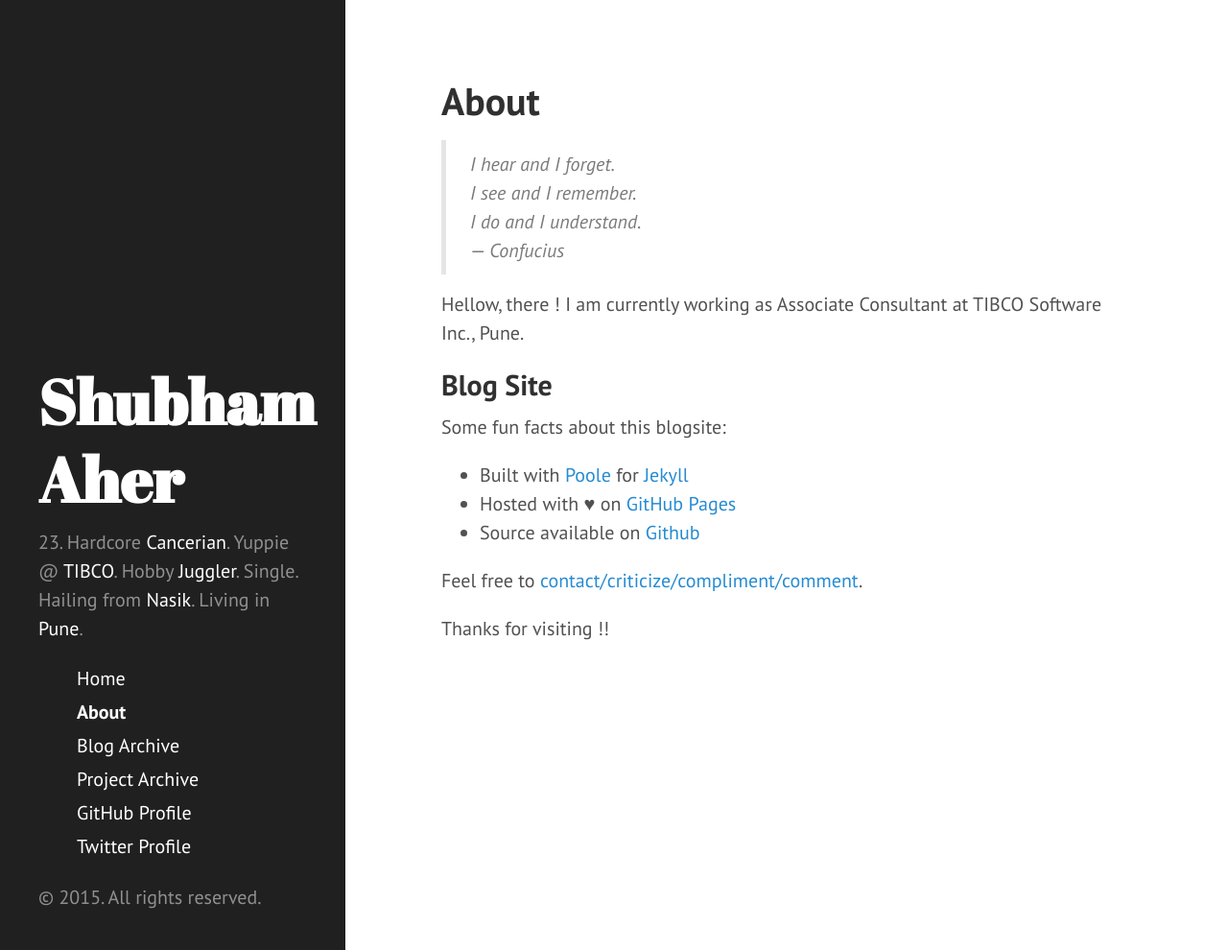
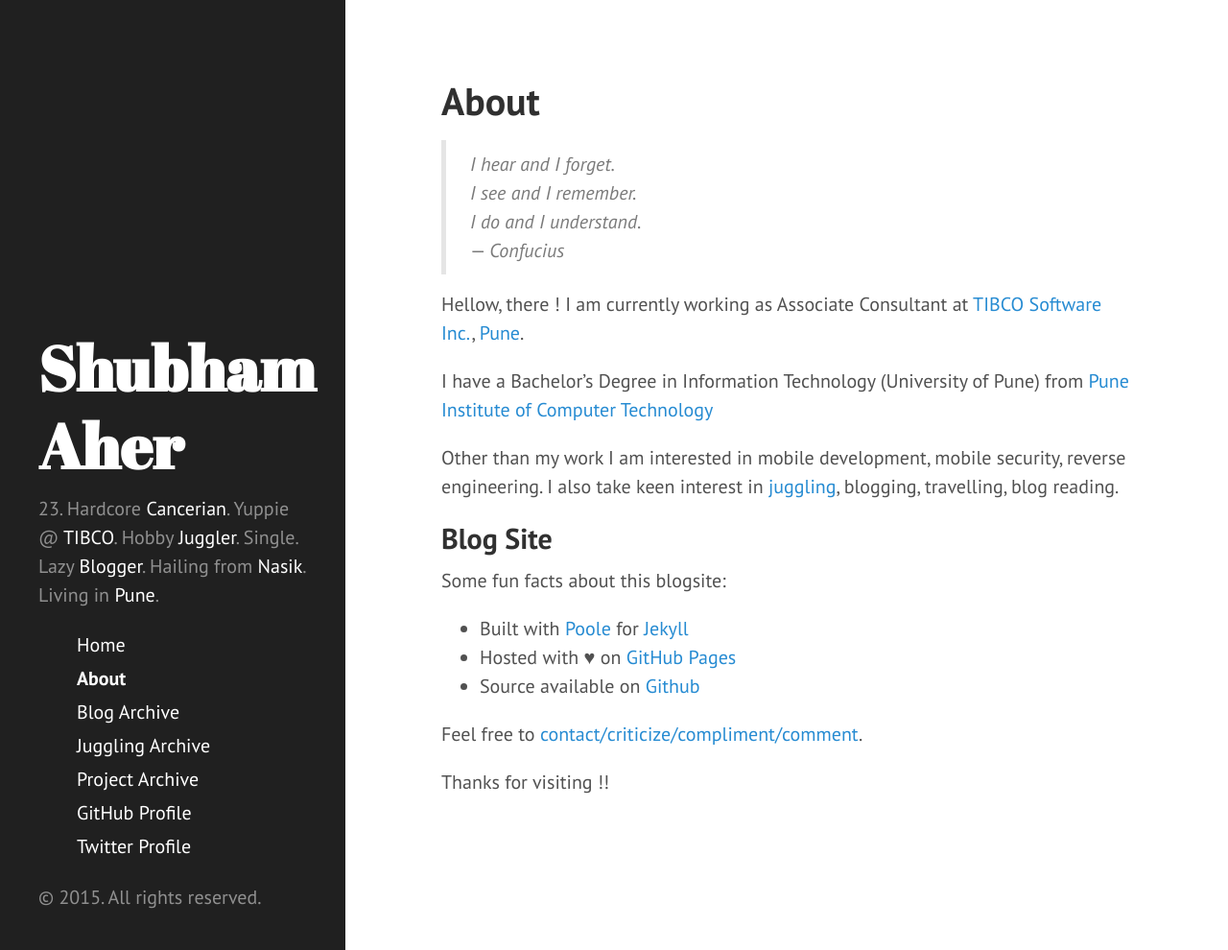
Before and after one commit to shubham-aher/shubham-aher.github.io, a Jekyll site: the page built from about.md, in a window 1280 px wide and 990 px high. Shown: the whole window at 96% size. Built offline with Jekyll 4.4.1, drawn with Linux system fonts in a browser that asks for light colours; Markdown is read by kramdown in place of the engine named in the settings.

Commit message:
Updating Blogsite. Second Edit.

```diff
--- a/_config.yml
+++ b/_config.yml
@@ -9,7 +9,7 @@ relative_permalinks: true
 # Setup
 title:            Shubham Aher
 tagline:          'Blog'
-description:      '23. Hardcore <a href="http://www.chetannarain.com/teaser.html#CancerMan" target="_blank">Cancerian</a>. Yuppie @ <a href="http://tibco.com" target="_blank">TIBCO</a>. Hobby <a href="http://shubhamaher.com/juggling" target="_blank">Juggler</a>. Single. Hailing from <a href="http://en.wikipedia.org/wiki/Nashik" target="_blank">Nasik</a>. Living in <a href="http://en.wikipedia.org/wiki/Pune" target="_blank">Pune</a>.'
+description:      '23. Hardcore <a href="http://www.chetannarain.com/teaser.html#CancerMan" target="_blank">Cancerian</a>. Yuppie @ <a href="http://tibco.com" target="_blank">TIBCO</a>. Hobby <a href="http://shubhamaher.com/juggling" target="_blank">Juggler</a>. Single. Lazy <a href="http://shubhamaher.com/blog">Blogger</a>. Hailing from <a href="http://en.wikipedia.org/wiki/Nashik" target="_blank">Nasik</a>. Living in <a href="http://en.wikipedia.org/wiki/Pune" target="_blank">Pune</a>.'
 url:              http://shubhamaher.com
 baseurl:          /
 
--- a/_layouts/default.html
+++ b/_layouts/default.html
@@ -2,6 +2,7 @@
 <html lang="en-us">
 
   {% include head.html %}
+  {% include google_analytics.html %}
 
   <body>
 
--- a/about.md
+++ b/about.md
@@ -6,7 +6,11 @@ title: About
 >*I hear and I forget.<br>I see and I remember.<br>I do and I understand.*<br>
   &mdash; *Confucius*
 
-Hellow, there ! I am currently working as Associate Consultant at TIBCO Software Inc., Pune.
+Hellow, there ! I am currently working as Associate Consultant at <a href="http://tibco.com" target="_blank">TIBCO Software Inc.</a>, <a href="http://en.wikipedia.org/wiki/Pune" target="_blank">Pune</a>.
+
+I have a Bachelor's Degree in Information Technology (University of Pune) from <a href="http://pict.edu" target="_blank">Pune Institute of Computer Technology</a>
+
+Other than my work I am interested in mobile development, mobile security, reverse engineering. I also take keen interest in <a href="http://shubhamaher.com/juggling" target="_blank">juggling</a>, blogging, travelling, blog reading.
 
 ## Blog Site
 
```
Also changed, not shown: _includes/google_analytics.html (added, +10 -0 lines), juggling.md (added, +13 -0 lines), README.md, _includes/sidebar.html (line endings or trailing spaces).
